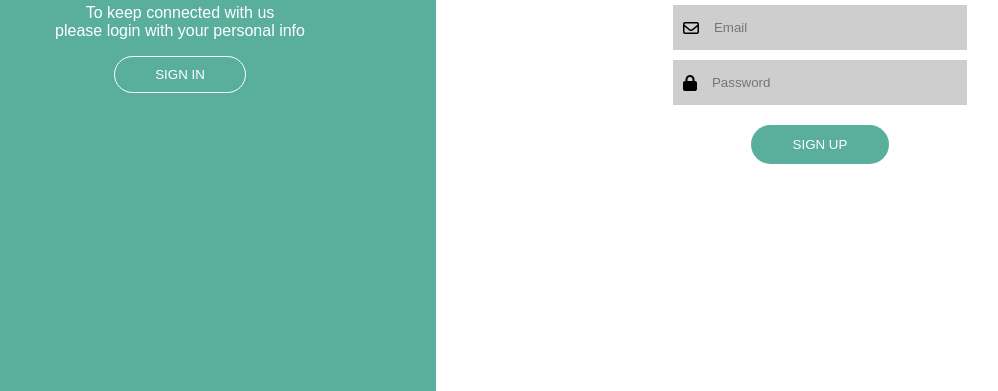
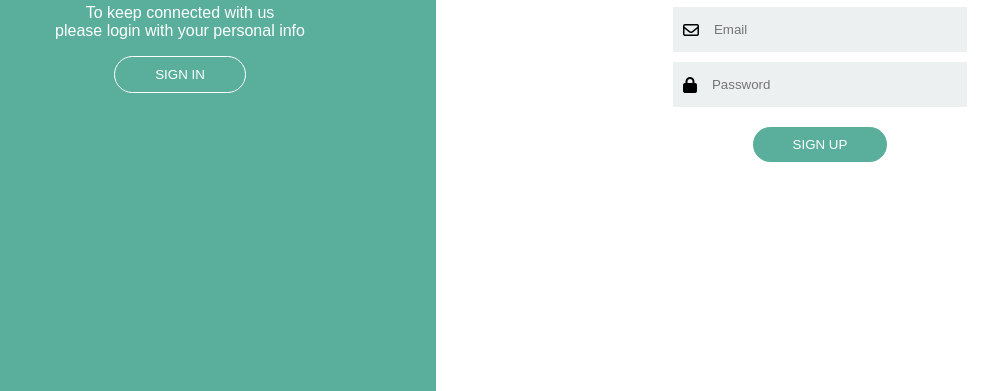
Before and after one commit to saudeworld/digital-college-aula-experimental, a plain HTML site: page registro/index.html in a window 1280 px wide. Shown: the part 409-800 px from the top of the page, without its empty margins (76-1074 px from the left). Drawn offline with Linux system fonts and the light colour scheme.

Commit message:
first commit

```diff
--- a/registro/style.css
+++ b/registro/style.css
@@ -46,27 +46,25 @@ body {
     align-items: center;
 }
 
-.container .direita .topo h1 {
+.container .direita .formulario .topo h1 {
     color: #59AF9C;
     font-size: 40px;
 }
 
-.container .direita .topo p {
+.container .direita .formulario .topo p {
     color: #cecece;
     text-align: center;
 }
 
 .container .direita .formulario .meio .campo {
-    background-color: #cecece;
+    background-color: #ECF0F1;
     display: flex;
-    align-items: center ;
-    padding-left: 10px;
-    /* o padding pode usar colocando cada lateral, sentido horario */
-    /* padding: 15px; */
+    align-items: center;
+    padding: 0 10px;
 }
 
 .container .direita .formulario .meio .campo input {
-    border: black;
+    border: none;
     background-color: transparent;
     width: 100%;
     padding: 15px;
@@ -79,16 +77,14 @@ body {
     gap: 10px;
 }
 
-.container .direita .formulario .fim  {
+.container .direita .formulario .fim {
     text-align: center;
     margin-top: 20px;
-    background-color: transparent;
 }
 
 .container .direita .formulario .fim button {
     background-color: #59AF9C;
-    border-color: transparent;
+    border: transparent;
     color: white;
     padding: 10px 40px;
-    border-radius: 20px;
-}
+    border-radius: 25px;
```
Also changed, not shown: registro/index.html (+0 -2 lines).
